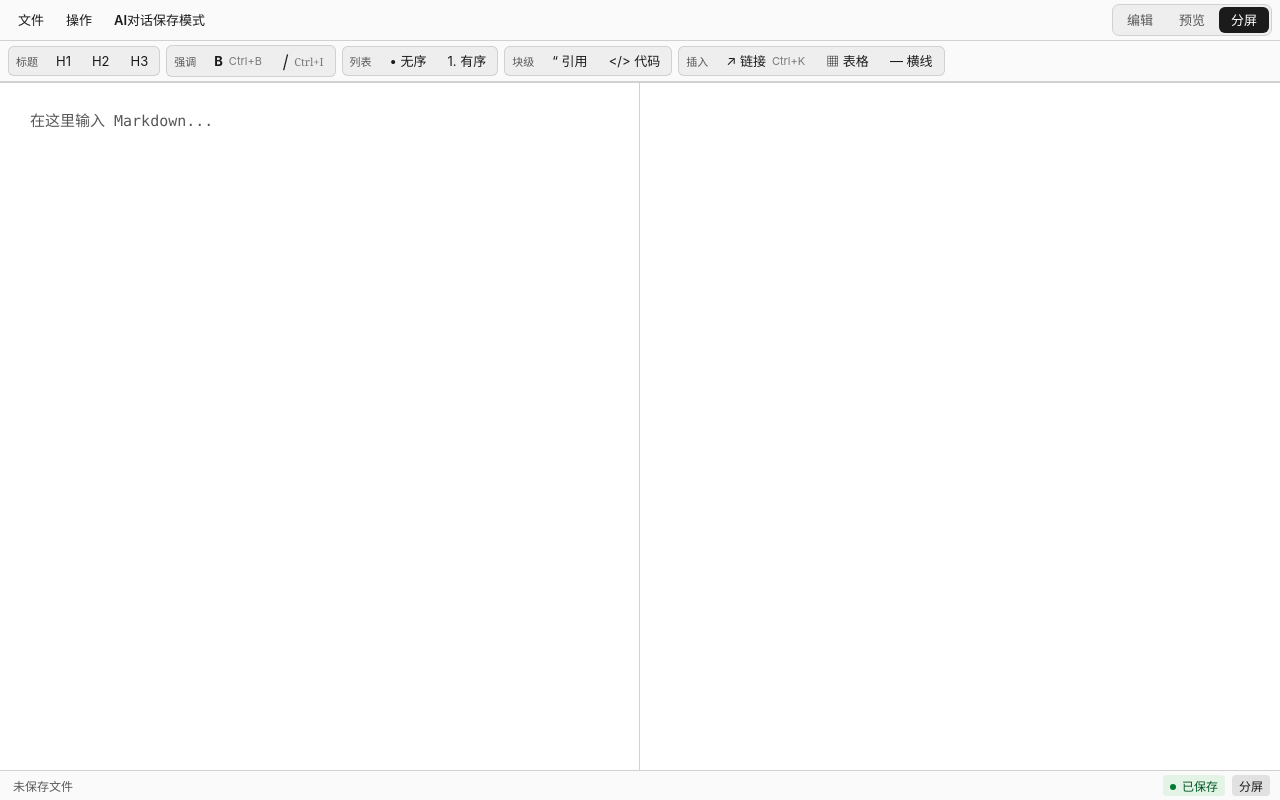
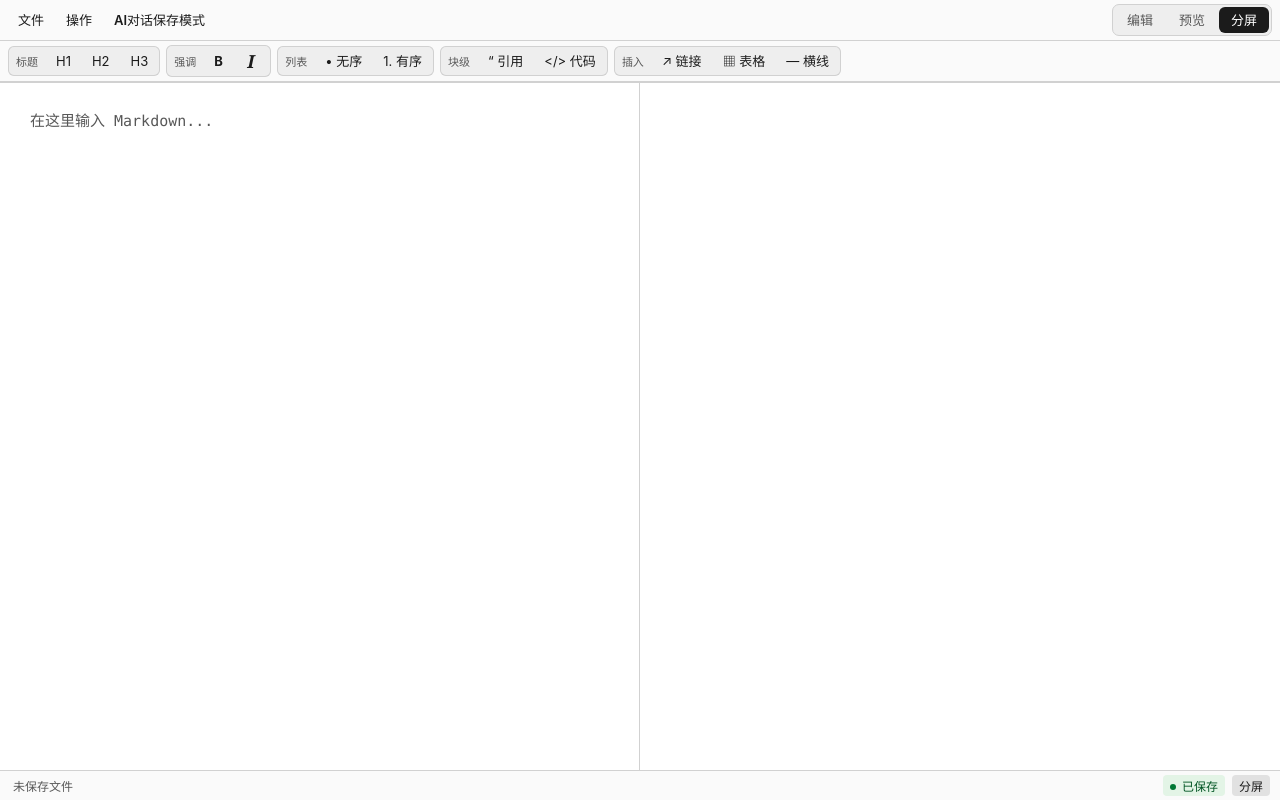
Before and after one commit to Kant-Righteous/EasyMarkdown, a website built with Vite: page index.html in a window 1280 px wide. Built offline with nearby package versions, Linux system fonts and the light colour scheme.

Commit message:
style: 删除快捷键提示，斜体改为I

```diff
--- a/index.html
+++ b/index.html
@@ -93,18 +93,16 @@
 
           <div class="format-group" role="group" aria-label="文字强调">
             <span class="format-label">强调</span>
-            <button type="button" data-command="bold" title="加粗（Ctrl+B）">
+            <button type="button" data-command="bold" title="加粗">
               <strong>B</strong>
-              <span class="button-shortcut">Ctrl+B</span>
             </button>
             <button
               type="button"
               class="italic-button"
               data-command="italic"
-              title="斜体（Ctrl+I）"
+              title="斜体"
             >
-              <span>/</span>
-              <span class="button-shortcut">Ctrl+I</span>
+              <em>I</em>
             </button>
           </div>
 
@@ -122,9 +120,8 @@
 
           <div class="format-group" role="group" aria-label="插入">
             <span class="format-label">插入</span>
-            <button type="button" data-command="link" title="链接（Ctrl+K）">
+            <button type="button" data-command="link" title="链接">
               ↗ 链接
-              <span class="button-shortcut">Ctrl+K</span>
             </button>
             <button type="button" data-command="table">▦ 表格</button>
             <button type="button" data-command="horizontal-rule">— 横线</button>
```
